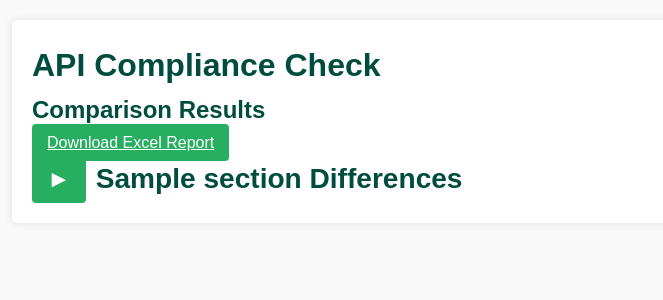
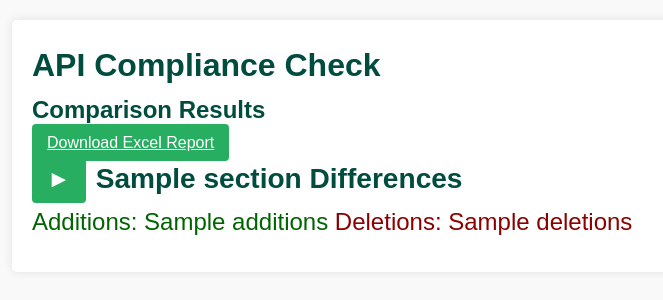
Before and after one commit to maciekSzubiczuk/polishAPI_compliance_tool, a Flask app: template app/templates/display.html in a window 1280 px wide. Shown: the top 300 px of the page, without its empty margins (8-671 px from the left). Run offline with Flask 3, Linux system fonts and the light colour scheme; the template is opened without the code that fills it: most values are stand-ins (such as "Sample title", 1, 10 or a date in 2020).

Commit message:
Update display.html and main.py

```diff
--- a/app/main.py
+++ b/app/main.py
@@ -7,6 +7,7 @@ from reportlab.lib.pagesizes import letter
 import csv
 from openpyxl import Workbook
 from openpyxl.utils import get_column_letter
+from openpyxl.styles import PatternFill, Alignment, Border, Side
 
 app = Flask(__name__)
 
@@ -71,9 +72,6 @@ def merge_api_data(api_files):
             else:
                 merged_data[key] = value
     return merged_data
-
-
-
 
 def load_yaml_from_file(file):
     if file:
@@ -213,9 +211,12 @@ def display():
     wb = Workbook()
     ws = wb.active
 
-    # Add column headers
-    headers = ['Section', 'Path', 'Left', 'Right', 'Summary']
+    # Update column headers
+    headers = ['Section', 'Path', 'PolishApi', 'Santander', 'Summary']
     ws.append(headers)
+
+    # Add filters to the top of each column
+    ws.auto_filter.ref = ws.dimensions
 
     # Write the data
     for section, diffs in all_differences.items():
@@ -228,24 +229,73 @@ def display():
                 change.get('summary', '')
             ])
 
-    # Adjust column widths (optional)
-    for col in ws.columns:
-        max_length = 0
-        column = col[0].column  # Get the column name
-        for cell in col:
-            try:  # Necessary to avoid error on empty cells
-                if len(str(cell.value)) > max_length:
-                    max_length = len(cell.value)
-            except:
-                pass
-        adjusted_width = (max_length + 2)
-        ws.column_dimensions[get_column_letter(column)].width = adjusted_width
+    # Change header colors
+    header_colors = {
+        'A': 'D3D3D3',  # Light gray
+        'B': 'DDA0DD',  # Light purple
+        'C': '90EE90',  # Light green
+        'D': 'FF6347',  # Darker red for Santander
+        'E': 'F0F0F0',  # Very light gray for Summary
+    }
+
+    # Apply header colors
+    for column, color in header_colors.items():
+        ws[column + '1'].fill = PatternFill(start_color=color, end_color=color, fill_type="solid")
+
+    # More subtle colors for sections
+    section_colors = {
+        'PIS': 'FFF0E0', 'CAF': 'E0FFF0', 'AIS': 'E0E0FF', 'AS': 'FFE0E0', 'Definitions': 'FFF0FF'
+    }
+    for row in ws.iter_rows(min_row=2, max_col=1, values_only=False):
+        section = row[0].value
+        if section in section_colors:
+            row[0].fill = PatternFill(start_color=section_colors[section], end_color=section_colors[section], fill_type="solid")
+
+    # Apply borders for better visibility
+    thin_border = Border(
+        left=Side(style='thin'),
+        right=Side(style='thin'),
+        top=Side(style='thin'),
+        bottom=Side(style='thin')
+    )
+    for row in ws.iter_rows():
+        for cell in row:
+            cell.border = thin_border
+
+    # Adjust Column Widths
+    column_widths = {'B': 60, 'C': 45, 'D': 35, 'E': 35}  # Increased widths
+    for column, width in column_widths.items():
+        ws.column_dimensions[column].width = width
+
+    # Delete unnecessary column 'F'
+    ws.delete_cols(6)
+
+    # Additional Improvements: Center Alignment
+    top_left_alignment = Alignment(horizontal='left', vertical='top',wrap_text=True)
+    # Adjust Row Heights to fit content
+    for row in ws.iter_rows():
+        for cell in row:
+            cell.alignment = top_left_alignment
+            new_height = max(cell.value.count('\n') + 1, 1) * 15  # Adjust height based on content
+            if ws.row_dimensions[cell.row].height is None or \
+               ws.row_dimensions[cell.row].height < new_height:
+                ws.row_dimensions[cell.row].height = new_height
+
+    ws.freeze_panes = 'A2'
 
     # Save the workbook to a temporary file
     xlsx_file_path_temp = xlsx_file_path
     wb.save(xlsx_file_path_temp)
 
-    return render_template('display.html', differences_by_section=all_differences)
+    # Calculate counts for additions and deletions
+    counts_by_section = {}
+    for section, diffs in all_differences.items():
+        additions = sum(1 for change in diffs.values() if not change.get('left'))
+        deletions = sum(1 for change in diffs.values() if not change.get('right'))
+        counts_by_section[section] = {'additions': additions, 'deletions': deletions}
+
+    # Pass these counts along with all_differences to the template
+    return render_template('display.html', differences_by_section=all_differences, counts_by_section=counts_by_section)
 
 @app.route('/download-xlsx')
 def download_xlsx():
--- a/app/templates/display.html
+++ b/app/templates/display.html
@@ -17,15 +17,16 @@
         }
 
         .title-row {
-            display: flex;
-            align-items: center;
             font-size: 1.5em;
+            margin-bottom: 10px; /* Add space between title row and the content below */
         }
 
         .title-row h3 {
             margin-left: 10px;
             color: #004d40;
+            display: inline; /* Inline display for the header */
         }
+
 
         h1, h2, h3, h4 {
             color: #004d40;
@@ -158,6 +159,19 @@
         .include-in-report label {
             margin-left: 5px; /* Space between the checkbox and label */
         }
+        .counts {
+            display: block; /* Force it to behave like a block-level element */
+        }
+        .additions-count {
+            color: darkgreen;
+        }
+        .deletions-count {
+            color: darkred;
+        }
+        .header-inline {
+            display: inline-flex; /* Inline flex container */
+            align-items: center;
+        }
 
     </style>
 </head>
@@ -170,8 +184,14 @@
             {% for section, diffs in differences_by_section.items() %}
                 <div class="section" data-section-name="{{ section }}">
                     <div class="title-row">
-                        <button class="toggle-button" onclick="toggleSection(this)">►</button>
-                        <h3>{{ section }} Differences</h3>
+                        <div class="header-inline"> <!-- New container for inline elements -->
+                            <button class="toggle-button" onclick="toggleSection(this)">►</button>
+                            <h3>{{ section }} Differences</h3>
+                        </div>
+                        <div class="counts">
+                            <span class="additions-count">Additions: {{ counts_by_section[section].additions }}</span>
+                            <span class="deletions-count">Deletions: {{ counts_by_section[section].deletions }}</span>
+                        </div>
                     </div>
                     <div class="content">
                         {% for path, change in diffs.items() %}
@@ -257,9 +277,9 @@
                 element.innerHTML = '<pre>' + content + '</pre>';
             });
         }
-        // Function to toggle section visibility
         function toggleSection(button) {
-            var content = button.parentNode.nextElementSibling;
+            // Find the nearest parent .section div and then find its .content child
+            var content = button.closest('.section').querySelector('.content');
             if (content.style.display === "none" || content.style.display === "") {
                 content.style.display = "block";
                 button.innerHTML = "▼"; // Arrow pointing down
@@ -268,6 +288,7 @@
                 button.innerHTML = "►"; // Arrow pointing right
             }
         }
+
 
         function downloadPDF() {
             console.log('Download PDF triggered'); // To verify the function is called
@@ -317,7 +338,5 @@
             formatSummaryContent();
         };
     </script>
-
-
 </body>
 </html>
```
Also changed, not shown: app/templates/upload.html (+9 -0 lines), app/api_data_handler.py (added), app/static/logo_walidator.png (added), 1 other file.
